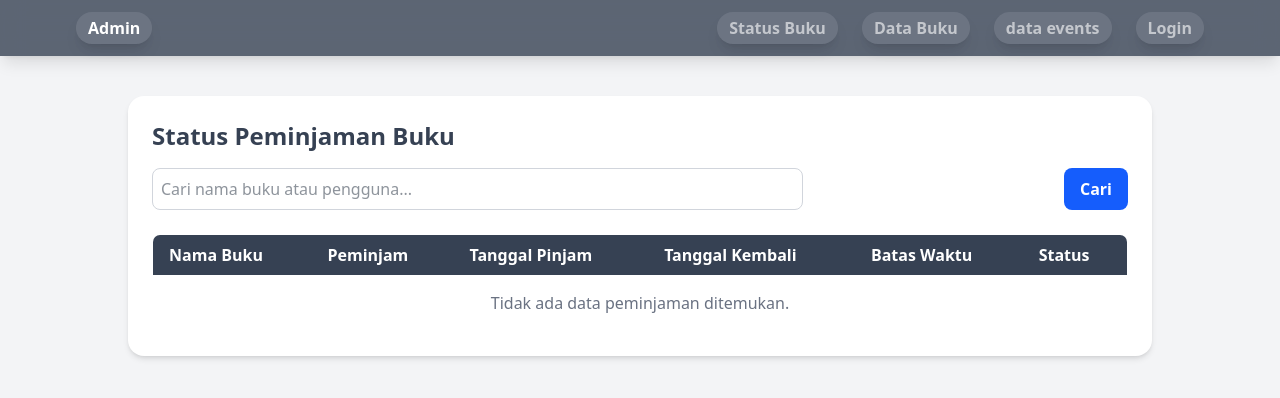
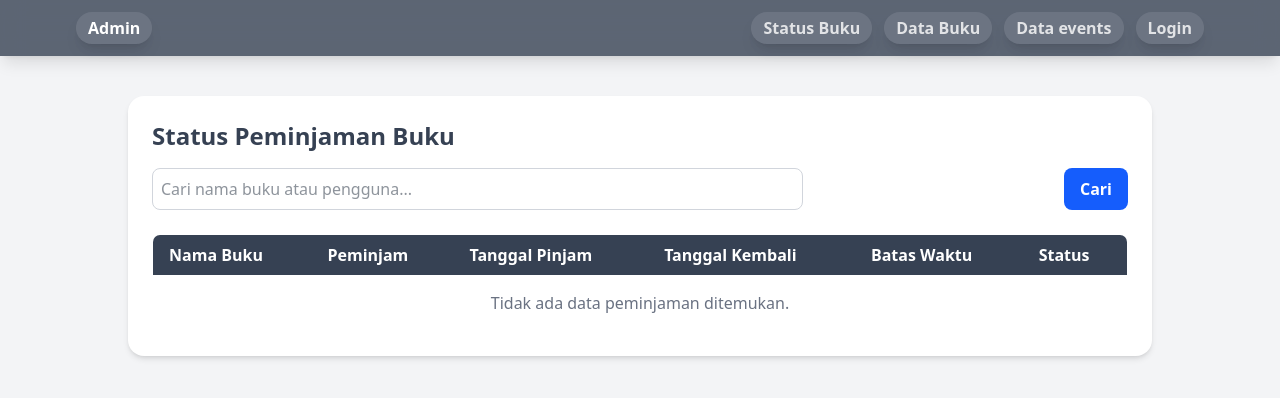
Before and after one commit to Bluenight0/Project-web, a PHP site: page /admin/status-buku.php in a window 1280 px wide. Shown: the top 398 px of the page. Run offline with PHP 8.4, Linux system fonts and the light colour scheme; data that the repository does not hold is empty.

Commit message:
penyamaan navbar

```diff
--- a/admin/manajemen-buku.html
+++ b/admin/manajemen-buku.html
@@ -9,13 +9,13 @@
 
   <body class="bg-gray-100 min-h-screen text-gray-800">
     <!-- Header -->
-    <header class="fixed top-0 left-0 w-full bg-gray-700/80 backdrop-blur-md z-20 shadow-lg">
+     <header class="fixed top-0 left-0 w-full bg-gray-700/80 backdrop-blur-md z-20 shadow-lg">
     <nav class="flex flex-wrap justify-between items-center p-3 max-w-6xl mx-auto">
       <a href="dashboard.html" class="bg-white/10 text-white rounded-2xl px-3 py-1 hover:bg-gray-400 transition font-semibold shadow-lg">Admin</a>
       <div class="flex flex-wrap gap-3 mt-2 sm:mt-0">
         <a href="status-buku.php" class="bg-white/10 text-white/80 rounded-2xl px-3 py-1 hover:bg-gray-400 transition font-semibold shadow-lg">Status Buku</a>
         <a href="manajemen-buku.html" class="bg-white/10 text-white/80 rounded-2xl px-3 py-1 hover:bg-gray-400 transition font-semibold shadow-lg">Data Buku</a>
-        <a href="manajemen-event.html" class="bg-white/10 text-white/80 rounded-2xl px-3 py-1 hover:bg-gray-400 transition font-semibold shadow-lg">Data Events</a>
+        <a href="manajemen-event.html" class="bg-white/10 text-white/80 rounded-2xl px-3 py-1 hover:bg-gray-400 transition font-semibold shadow-lg">Data events</a>
         <a href="../login.html" class="bg-white/10 text-white/80 rounded-2xl px-3 py-1 hover:bg-gray-400 transition font-semibold shadow-lg">Login</a>
       </div>
     </nav>
--- a/admin/manajemen-event.html
+++ b/admin/manajemen-event.html
@@ -7,13 +7,13 @@
   <title>Manajemen Event</title>
 </head>
 <body class="bg-gray-100 min-h-screen text-gray-800">
-  <header class="fixed top-0 left-0 w-full bg-gray-700/80 backdrop-blur-md z-20 shadow-lg">
+   <header class="fixed top-0 left-0 w-full bg-gray-700/80 backdrop-blur-md z-20 shadow-lg">
     <nav class="flex flex-wrap justify-between items-center p-3 max-w-6xl mx-auto">
       <a href="dashboard.html" class="bg-white/10 text-white rounded-2xl px-3 py-1 hover:bg-gray-400 transition font-semibold shadow-lg">Admin</a>
       <div class="flex flex-wrap gap-3 mt-2 sm:mt-0">
         <a href="status-buku.php" class="bg-white/10 text-white/80 rounded-2xl px-3 py-1 hover:bg-gray-400 transition font-semibold shadow-lg">Status Buku</a>
         <a href="manajemen-buku.html" class="bg-white/10 text-white/80 rounded-2xl px-3 py-1 hover:bg-gray-400 transition font-semibold shadow-lg">Data Buku</a>
-        <a href="manajemen-event.html" class="bg-white/10 text-white/80 rounded-2xl px-3 py-1 hover:bg-gray-400 transition font-semibold shadow-lg">Data Events</a>
+        <a href="manajemen-event.html" class="bg-white/10 text-white/80 rounded-2xl px-3 py-1 hover:bg-gray-400 transition font-semibold shadow-lg">Data events</a>
         <a href="../login.html" class="bg-white/10 text-white/80 rounded-2xl px-3 py-1 hover:bg-gray-400 transition font-semibold shadow-lg">Login</a>
       </div>
     </nav>
--- a/admin/status-buku.php
+++ b/admin/status-buku.php
@@ -12,23 +12,13 @@ include '../back-end/koneksi.php'; // sesuaikan path koneksinya
 <body class="bg-gray-100 min-h-screen text-gray-800">
   <!-- Header -->
   <header class="fixed top-0 left-0 w-full bg-gray-700/80 backdrop-blur-md z-20 shadow-lg">
-    <nav class="flex justify-between items-center p-3 max-w-6xl mx-auto">
-      <ul class="bg-white/10 text-white rounded-2xl px-3 py-1 hover:bg-gray-400 transition shadow-lg font-semibold">
-        <li><a href="dashboard.html">Admin</a></li>
-      </ul>
-      <div class="flex flex-end gap-6">
-        <ul class="bg-white/10 text-white/60 rounded-2xl px-3 py-1 hover:bg-gray-400 transition shadow-lg font-semibold">
-          <li><a href="status-buku.php">Status Buku</a></li>
-        </ul>
-        <ul class="bg-white/10 text-white/60 rounded-2xl px-3 py-1 hover:bg-gray-400 transition shadow-lg font-semibold">
-          <li><a href="manajemen-buku.html">Data Buku</a></li>
-        </ul>
-        <ul class="bg-white/10 text-white/60 rounded-2xl px-3 py-1 hover:bg-gray-400 transition shadow-lg font-semibold">
-          <li><a href="manajemen-event.html">data events</a></li>
-        </ul>
-        <ul class="bg-white/10 text-white/60 rounded-2xl px-3 py-1 hover:bg-gray-400 transition shadow-lg font-semibold">
-          <li><a href="../login.html">Login</a></li>
-        </ul>
+    <nav class="flex flex-wrap justify-between items-center p-3 max-w-6xl mx-auto">
+      <a href="dashboard.html" class="bg-white/10 text-white rounded-2xl px-3 py-1 hover:bg-gray-400 transition font-semibold shadow-lg">Admin</a>
+      <div class="flex flex-wrap gap-3 mt-2 sm:mt-0">
+        <a href="status-buku.php" class="bg-white/10 text-white/80 rounded-2xl px-3 py-1 hover:bg-gray-400 transition font-semibold shadow-lg">Status Buku</a>
+        <a href="manajemen-buku.html" class="bg-white/10 text-white/80 rounded-2xl px-3 py-1 hover:bg-gray-400 transition font-semibold shadow-lg">Data Buku</a>
+        <a href="manajemen-event.html" class="bg-white/10 text-white/80 rounded-2xl px-3 py-1 hover:bg-gray-400 transition font-semibold shadow-lg">Data events</a>
+        <a href="../login.html" class="bg-white/10 text-white/80 rounded-2xl px-3 py-1 hover:bg-gray-400 transition font-semibold shadow-lg">Login</a>
       </div>
     </nav>
   </header>
```
